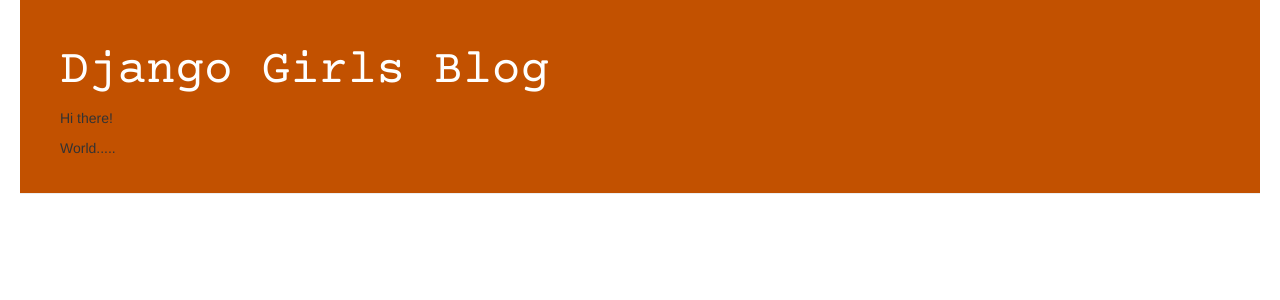
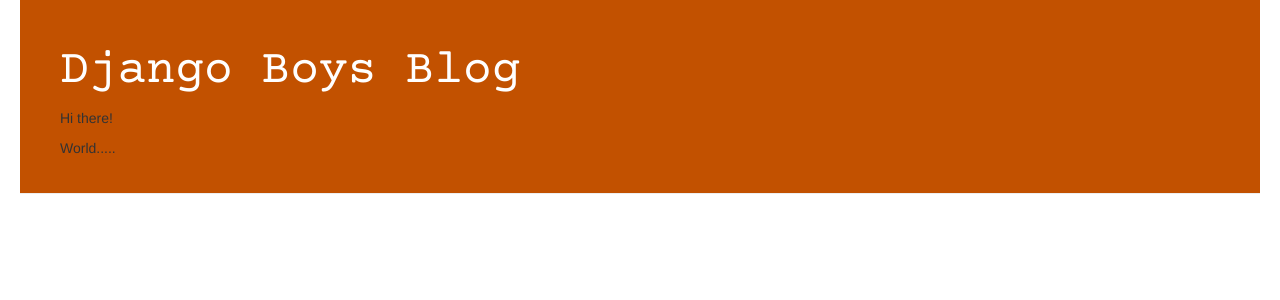
Before and after one commit to j-pan/my-first-blog, a Django app: page / in a window 1280 px wide. Shown: the top 300 px of the page. Run offline with Django 3.2, Linux system fonts and the light colour scheme; data that the repository does not hold is empty; some libraries are stand-ins or nearby versions.

Commit message:
Changed the title of blog

```diff
--- a/blog/templates/blog/base.html
+++ b/blog/templates/blog/base.html
@@ -2,7 +2,7 @@
 
 <html>
 	<head>
-		<title>Django Girls blog</title>
+		<title>Django Boys Only blog</title>
 		<link rel="stylesheet" href="//maxcdn.bootstrapcdn.com/bootstrap/3.2.0/css/bootstrap.min.css">
 		<link rel="stylesheet" href="//maxcdn.bootstrapcdn.com/bootstrap/3.2.0/css/bootstrap-theme.min.css">
 		<link href="//fonts.googleapis.com/css?family=Courier+Prime&display=swap" rel="stylesheet" type="text/css">
@@ -13,7 +13,7 @@
 			{% if user.is_authenticated %}
 				<a href="{% url 'post_new' %}" class="top-menu"><span class="glyphicon glyphicon-plus"></span></a>
 			{% endif %}
-			<h1><a href="/">Django Girls Blog</a></h1>
+			<h1><a href="/">Django Boys Blog</a></h1>
 			<p>Hi there!</p>
 			<p>World.....</p>
 		</div>
```
